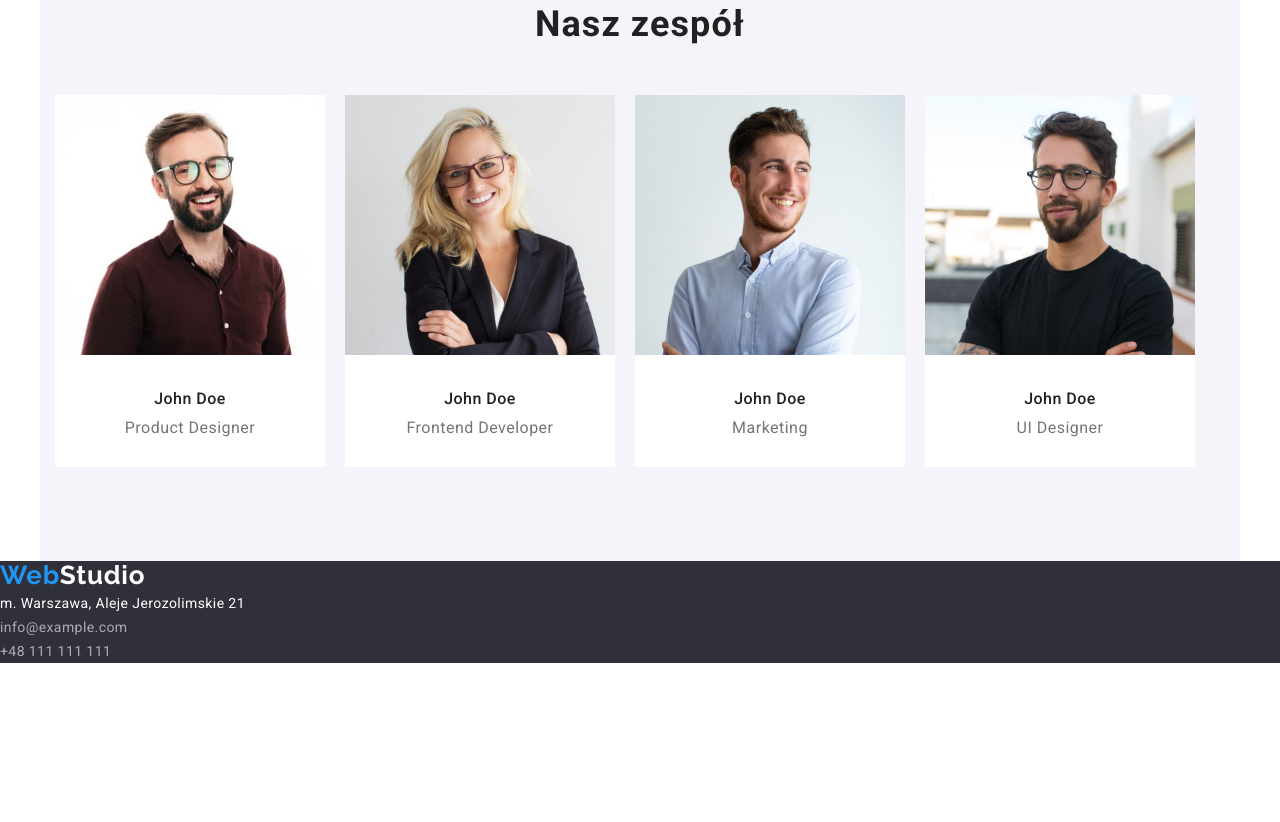
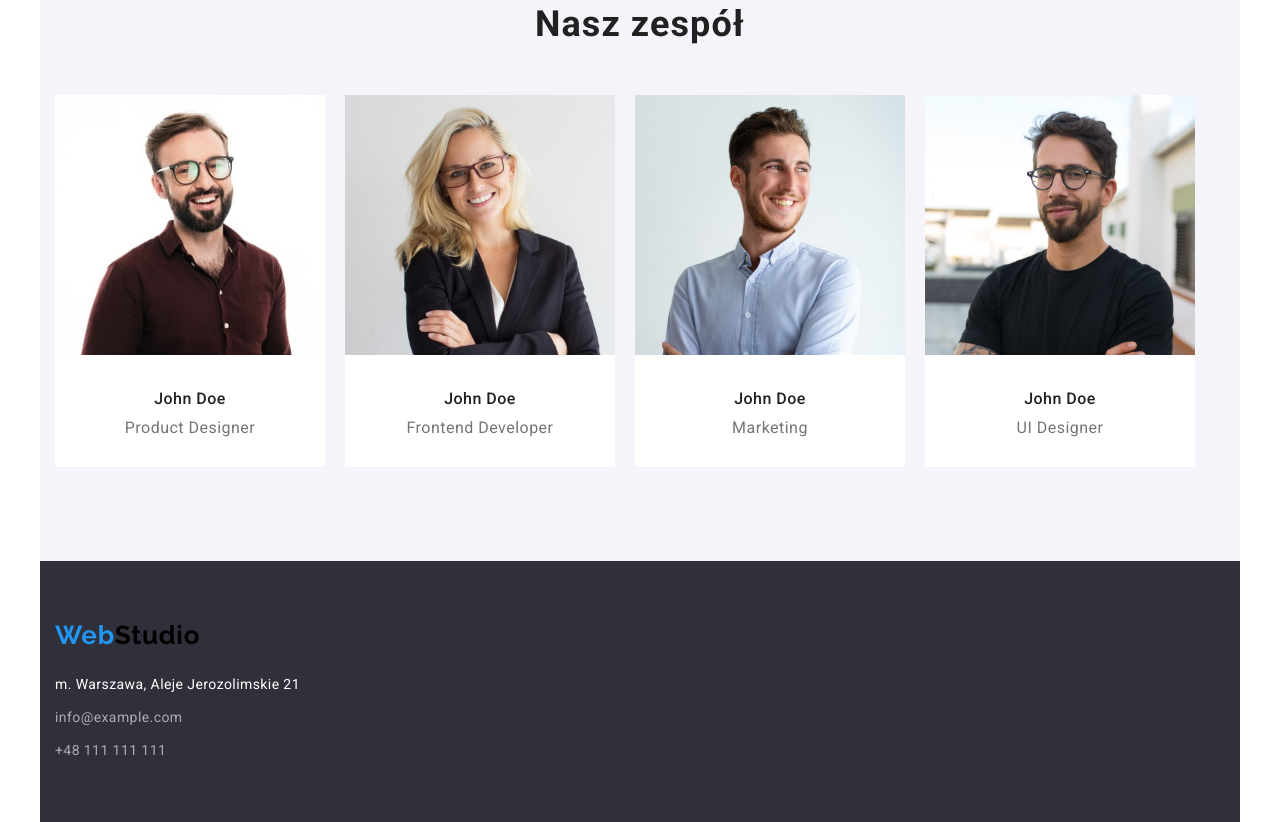
Before and after one commit to SylviaStachera/goit-markup-hw-03, a plain HTML site: page index.html in a window 1280 px wide. Shown: the part 1513-2335 px from the top of the page. Before the commit the page ends 2176 px from the top, so only its background shows below. Drawn offline with Linux system fonts and the light colour scheme.

Commit message:
Stylowanie footer

```diff
--- a/css/styles.css
+++ b/css/styles.css
@@ -321,7 +321,7 @@ figure {
 	list-style: none;
 }
 
-.logo {
+.logo-up {
 	margin-right: 93px;
 	margin: 24px 93px 25px auto;
 	font-size: 26px;
@@ -479,9 +479,29 @@ figure {
 
 /* style footer */
 .footer-style {
+	display: flex;
+	flex-direction: column;
+	justify-content: space-between;
 	background-color: rgba(47, 48, 58, 1);
 }
+.logo-down {
+	margin-top: 60px;
+	margin-bottom: 20px;
+	font-size: 26px;
+	font-family: 'Raleway', sans-serif;
+	color: rgba(0, 0, 0, 1);
+	height: 31px;
+	width: 145px;
+	font-weight: bold;
+	letter-spacing: 0.03em;
+}
 
+.footer-ul {
+	display: flex;
+	flex-direction: column;
+	list-style: none;
+	padding-bottom: 60px;
+}
 .footer-address {
 	color: var(--main-white);
 	font-size: 14px;
@@ -495,6 +515,10 @@ figure {
 	font-size: 14px;
 	line-height: 1.7143;
 	letter-spacing: 0.03em;
+}
+
+.adress-space {
+	margin-bottom: 9px;
 }
 
 /* portfolio */
--- a/index.html
+++ b/index.html
@@ -19,7 +19,7 @@
         <div class="container ">
             <div class="header-nav">
                 <nav class="nav-wrap">
-                    <a class="logo no-underline" href="./index.html">
+                    <a class="logo-up no-underline" href="./index.html">
                         <span class="logo-front">Web</span>Studio
                     </a>
                     <ul class="menu-wrap">
@@ -103,11 +103,11 @@
                     <figure class="section-figure">
                         <img src="./images/person1_v1.jpg" alt="Uśmiechnięty brunet w okularach i brązowej koszuli"
                             width="270" height="260">
-                            <figcaption>
-                                <p class="main-description">John Doe</p>
-                                <p class="second-description">Product Designer</p>
-                            </figcaption>
-                        </figure>
+                        <figcaption>
+                            <p class="main-description">John Doe</p>
+                            <p class="second-description">Product Designer</p>
+                        </figcaption>
+                    </figure>
                 </li>
                 <li>
                     <figure class="section-figure">
@@ -142,14 +142,14 @@
             </ul>
         </section>
     </main>
-    <footer class="footer-style">
-        <a class="logo logo-studio no-underline" href="./index.html">
+    <footer class="container footer-style">
+        <a class="logo-down logo-studio no-underline" href="./index.html">
             <span class="logo-front">Web</span>Studio
         </a>
         <address class="footer-address">
-            <ul class="no-dots">
-                <li>m. Warszawa, Aleje Jerozolimskie 21</li>
-                <li>
+            <ul class="footer-ul">
+                <li class="adress-space">m. Warszawa, Aleje Jerozolimskie 21</li>
+                <li class="adress-space">
                     <a class="active-color no-underline footer-mail-tel"
                         href="mailto:info@example.com">info@example.com</a>
                 </li>
```
